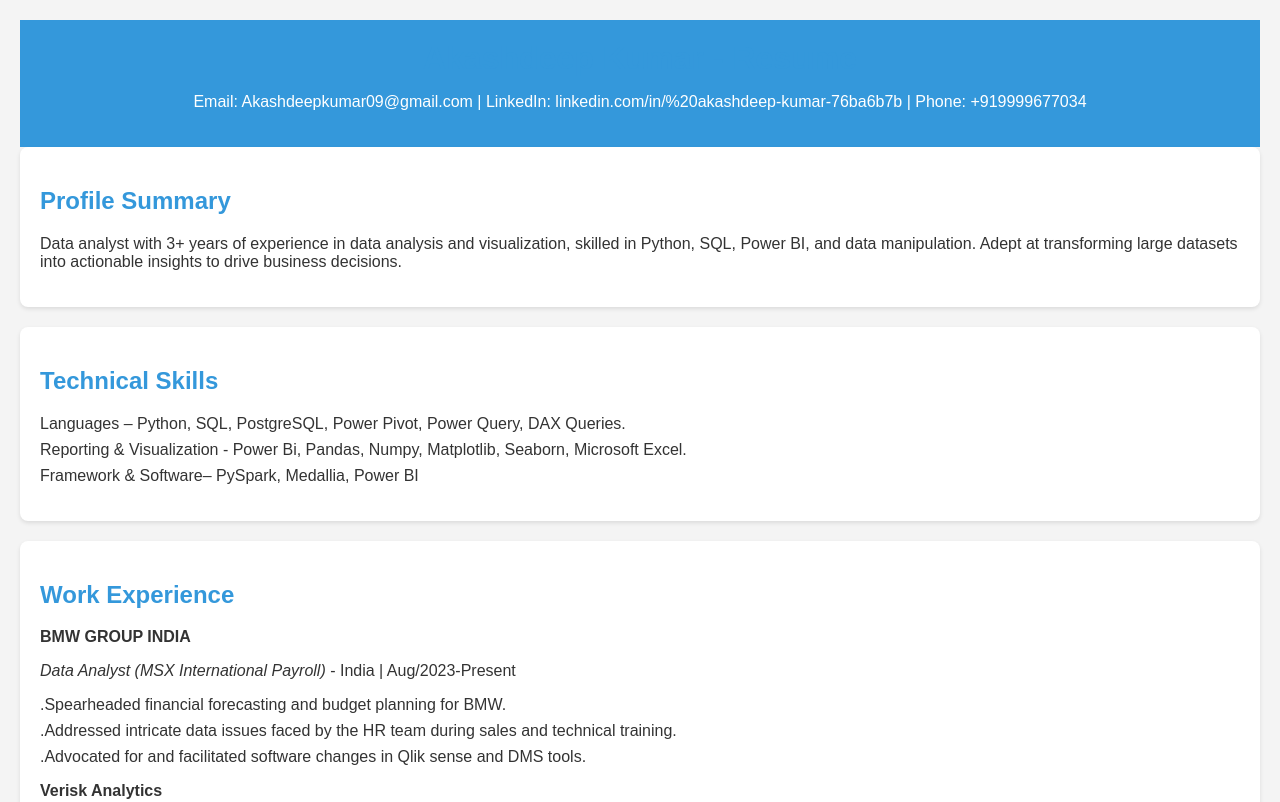
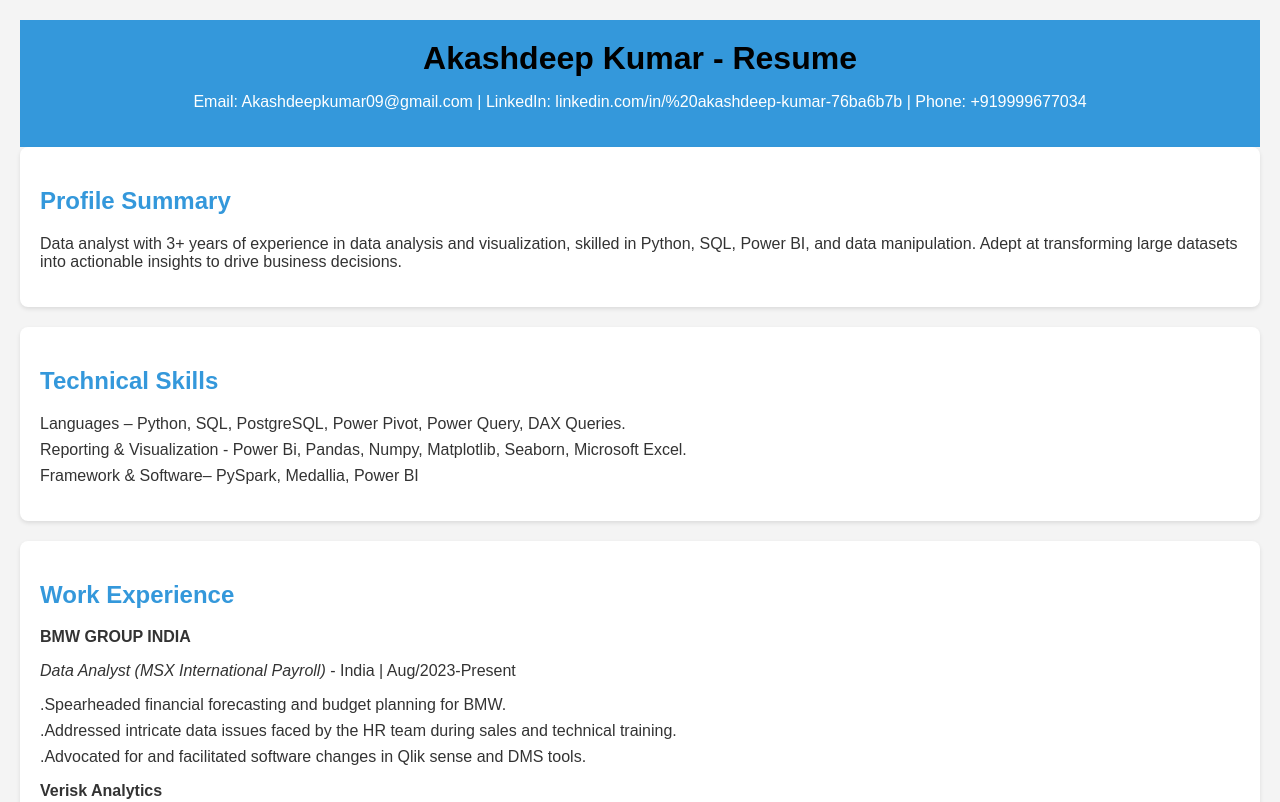
Before and after one commit to AkashdeepBerera/Resume-Projects, a plain HTML site: page index.html in a window 1280 px wide. Shown: the top 802 px of the page. Drawn offline with Linux system fonts and the light colour scheme.

Commit message:
Update index.html
new code testing

```diff
--- a/index.html
+++ b/index.html
@@ -19,6 +19,7 @@
         }
         header h1 {
             margin: 0;  /* Added to remove default margin */
+            color: #000;  /* Black title text color */
         }
         h1, h2 {
             color: #3498db;
```
